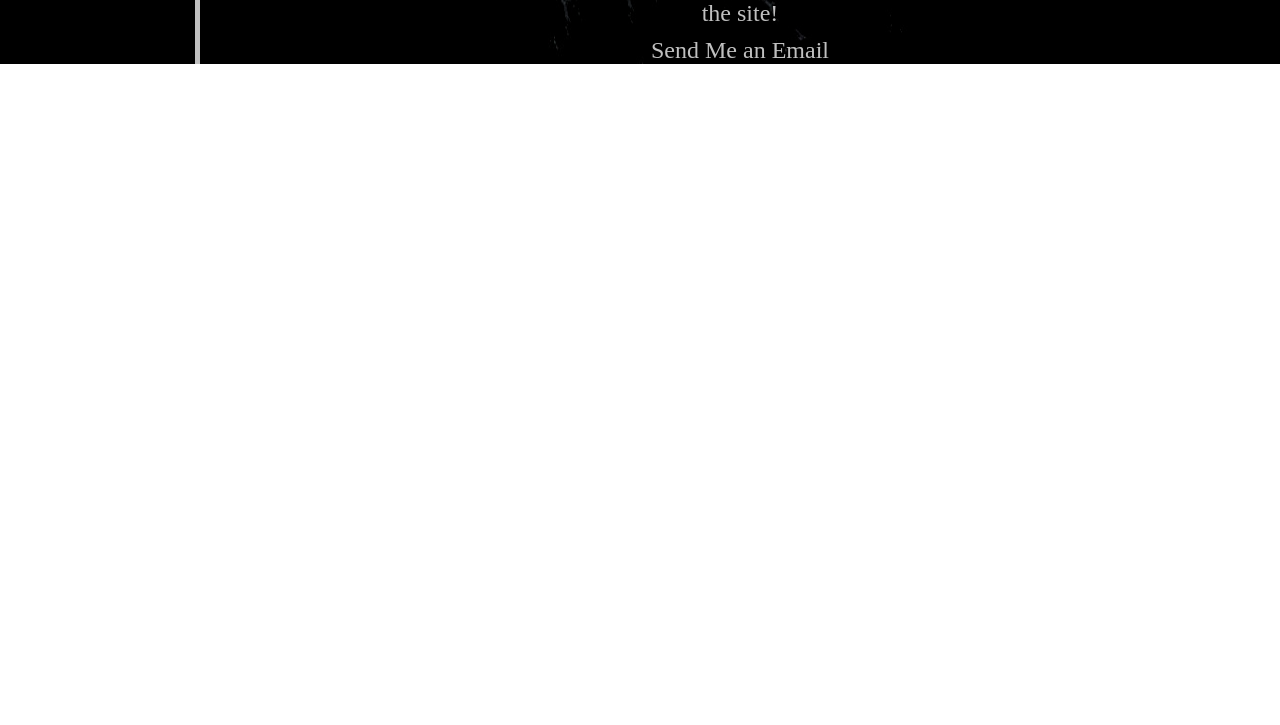
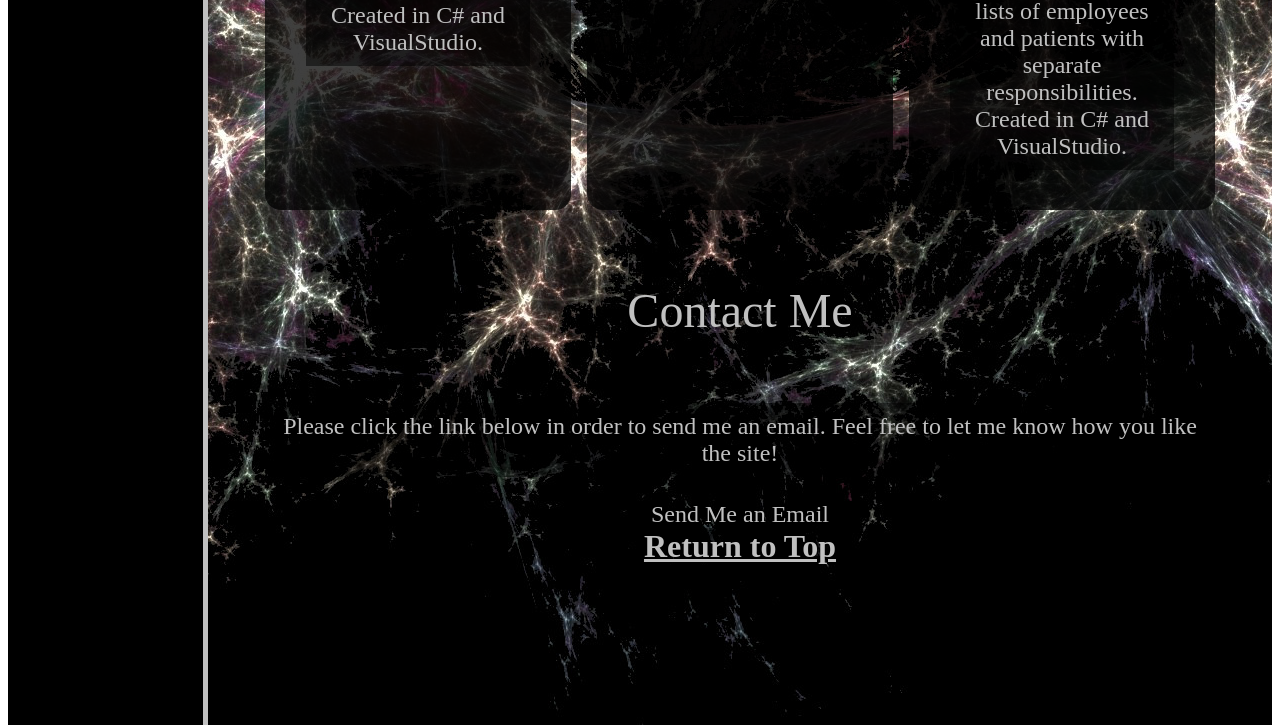
Before and after one commit to TShaw516/TShaw516.github.io, a plain HTML site: page index.html in a window 1280 px wide. Shown: the part 1270-1995 px from the top of the page. Before the commit the page ends 1334 px from the top, so only its background shows below. Drawn offline with Linux system fonts and the light colour scheme.

Commit message:
added back to top button

```diff
--- a/index.html
+++ b/index.html
@@ -12,7 +12,7 @@
     <div class= "container">
         <nav>
 
-                <img src="images/Headshot.jpg" class="Photo" alt="Professional Headshot" title="The Goat">
+                <img src="images/Headshot.jpg" class="Photo" alt="Professional Headshot" title="Professional Headshot">
                 <a href="#home" class="sidebar-items"><i class="fa fa-home w3-xxlarge"></i>
                     <p>Home</p></a>
                 <a href="#about-me" class="sidebar-items"><i class="fa fa-user w3-xxlarge"></i>
@@ -37,11 +37,10 @@
             <h2> About Me </h2>
             <p>
                 I am a full stack software developer currently attending WeCanCodeIT in order to hone my profession skills. My objective is to develop my programming skills in order to become a highly productive
-               self-sufficient programmer and to become an asset to any team looking to add a dedicated, highly skilled programmer to their ranks .  Currently, I am proficient in multiple languages such as C#, HTML, and CSS
+               self-sufficient programmer and to become an asset to any team looking to add a dedicated, highly skilled programmer to their ranks .  Currently, I am proficient in multiple languages including C#, HTML, and CSS
                and look forward to adding others to my portfolio.
 
             </p>
-            <i class="fa fa-css3-alt"></i>
         </section>
         <section id="projects">
             <h2> Projects </h2>
@@ -69,6 +68,9 @@
             <a href="mailto:TShaw516@gmail.com?subject=Portfolio Site">
                 Send Me an Email</a>
         </section>
+        <div style= "text-align: center">
+        <a href="#home" class= "back-to-top" title="Back to Top">
+           Return to Top </a>
         </div>
     </main>
     <footer></footer>
--- a/style.css
+++ b/style.css
@@ -1,7 +1,6 @@
 * {
     box-sizing: border-box;
-    margin: 0;
-    padding: 0;
+    padding-bottom: auto;
     font: 400 16px 'Montserrat', 'sans-serif';
 }
 .container {
@@ -15,6 +14,7 @@
     grid-template-columns: 200px 1fr;
     grid-template-rows: auto;
     height: 100vh;
+    padding-bottom: auto;
   }
 
 
@@ -27,13 +27,14 @@ main {
     margin: 0 auto;
     padding-left: 2rem;
     padding-right: 2rem;
+    padding-bottom: 10rem;
 
 }
 
   nav{
     display: flex;
     flex-direction: column;
-    justify-content: space-evenly;
+    justify-content: start;
     font-size: 26px;
     color: silver;
     background-color: black;
@@ -46,6 +47,7 @@ main {
     }
 
 nav a{
+        justify-items: 40px;
         color: silver;
         align-content: stretch;
         font-weight: 700;
@@ -65,6 +67,7 @@ a.active, nav a:hover{
 
 
 .Photo{
+    padding-bottom: 25px;
     max-width: 100%;
     height: auto;
     vertical-align: middle;
@@ -179,6 +182,7 @@ section p{
         font-size: 1.5em;
         text-decoration: none;
         color: inherit;
+        margin-bottom: 30px;
 
     }
 
@@ -190,3 +194,15 @@ section p{
         transition: background-color 1s;
 
     }
+
+    .back-to-top{
+
+        text-align: center;
+        background-color: rgba(0, 0, 0, 0.50);
+        font-weight: bold;
+        color: silver;
+        font-size: 2.0em;
+        margin-top: 2.0rem;
+
+
+    }
```
